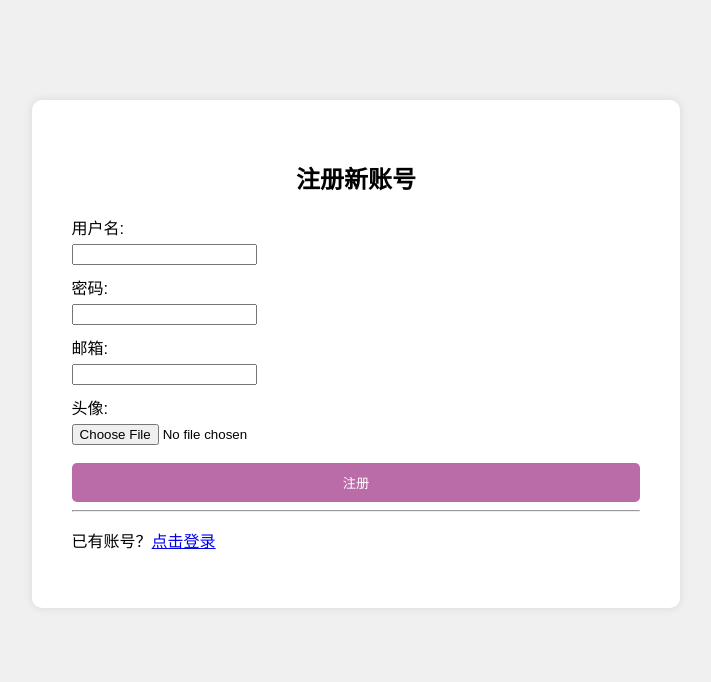
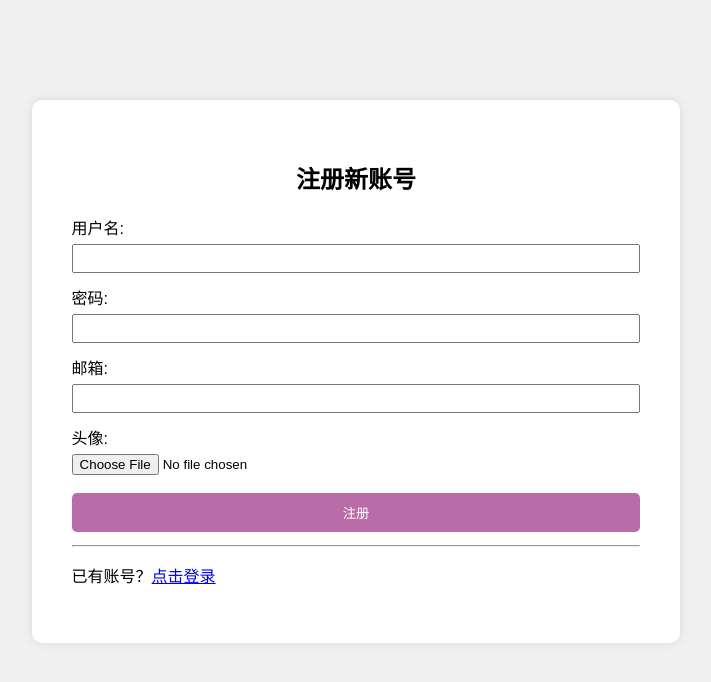
Before and after one commit to pluvo070/PHP-UserProfileSystem, a PHP site: page /user_system/register.php in a window 1280 px wide. Shown: the top 682 px of the page, without its empty margins (284-995 px from the left). Run offline with PHP 8.4, Linux system fonts and the light colour scheme; some web fonts are replaced.

Commit message:
优化样式

```diff
--- a/user_system/style.css
+++ b/user_system/style.css
@@ -34,12 +34,18 @@ body {
     margin: 10px 0 5px;
 }
 
-.login-box input[type="text"],
+.login-box input[type="text"] {
+    width: 100%;    /* 宽度设置为其父容器.login-box的 100% */
+    padding: 10px;  /* 内边距, 框的高度 */
+    margin-bottom: 2px;    /* 底部外边距 */
+    box-sizing: border-box; /* 确保 padding 不影响宽度 */
+}
+
 .login-box input[type="password"] {
-    width: 100%;    /* 宽度设置为其父容器.login-box的 100% */
-    padding: 10px;  /* 内边距 */
-    margin-bottom: 15px;    /* 底部外边距 */
-    box-sizing: border-box; /* 确保 padding 不影响宽度 */
+    width: 100%;
+    padding: 10px;
+    margin-bottom: 15px;
+    box-sizing: border-box;
 }
 
 .login-box button[type="submit"] {
@@ -49,6 +55,7 @@ body {
     color: white;
     border:  #BA6CA8;
     border-radius: 5px;
+    margin-bottom: 5px;
     cursor: pointer; /* 鼠标悬停光标改变 */
 }
 
@@ -74,6 +81,15 @@ body {
     margin: 10px 0 5px;
 }
 
+.register-box input[type="text"],
+.register-box input[type="password"],
+.register-box input[type="email"] {
+    width: 100%;
+    padding: 5px;
+    margin-bottom: 2px;
+    box-sizing: border-box;
+}
+
 .register-box button[type="submit"] {
     width: 100%;
     padding: 10px;
@@ -81,6 +97,7 @@ body {
     color: white;
     border:  #BA6CA8;
     border-radius: 5px;
+    margin-bottom: 5px;
     cursor: pointer; /* 鼠标悬停光标改变 */
 }
 
```
